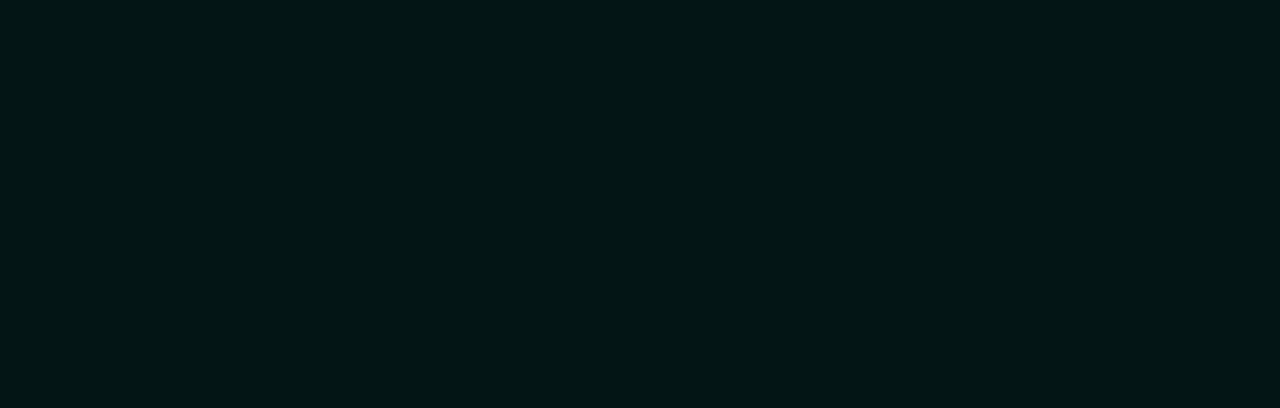
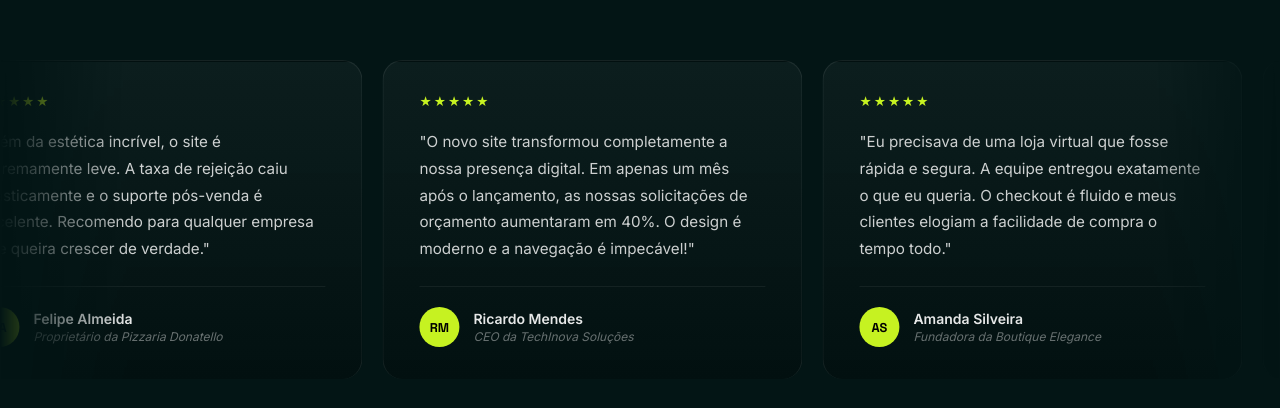
Before and after one commit to MateusBrasil/VV-Trafic-Website, a React (Vite) app: page / in a window 1280 px wide. Shown: the part 7889-8297 px from the top of the page. Built offline with nearby package versions, Linux system fonts and the light colour scheme.

Commit message:
feat: InfiniteMovingCards testimonials carousel

```diff
--- a/src/components/Testimonials.jsx
+++ b/src/components/Testimonials.jsx
@@ -1,125 +1,255 @@
-import React from 'react';
-import styled from 'styled-components';
+import React, { useEffect, useState, useRef } from "react";
+import styled, { keyframes, createGlobalStyle } from "styled-components";
 
-const TESTI = [
-  {
-    name: "Cliente · Nome",
-    role: "CEO",
-    company: "Empresa XPTO",
-    initials: "CN",
-    quote: "A VV Traffic estruturou o nosso canal e em menos de 1 mês triplicámos os nossos leads qualificados. Resultados absolutamente fora do normal.",
-  },
-  {
-    name: "Cliente · Nome",
-    role: "Diretor Comercial",
-    company: "Empresa Y",
-    initials: "CN",
-    quote: "Estávamos céticos com a garantia, mas entregaram tudo e mais alguma coisa. Transparência nos dados e leads todos os dias.",
-  },
-  {
-    name: "Cliente · Nome",
-    role: "Fundador",
-    company: "Empresa Z",
-    initials: "CN",
-    quote: "A melhor decisão que tomámos este ano. O Método ESCALA funciona e agora conseguimos prever as nossas vendas com precisão.",
-  },
-];
-
-const Grid = styled.div`
-  display: grid;
-  grid-template-columns: repeat(3, 1fr);
-  gap: 32px;
-
-  @media (max-width: 992px) {
-    grid-template-columns: 1fr;
+/* ── global scroll keyframe ── */
+const GlobalScrollAnim = createGlobalStyle`
+  @keyframes scroll {
+    to { transform: translate(calc(-50% - 0.5rem)); }
+  }
+  .animate-scroll {
+    animation: scroll var(--animation-duration, 40s) var(--animation-direction, forwards) linear infinite;
+  }
+  .animate-scroll:hover {
+    animation-play-state: paused;
   }
 `;
 
-const TestiCard = styled.article`
-  padding: 40px;
-  background: rgba(255,255,255,0.02);
-  border: 1px solid rgba(255,255,255,0.05);
-  border-radius: 24px;
+/* ── styled ── */
+const Section = styled.section`
+  padding: 120px 0 140px;
+`;
+
+const Container = styled.div`
+  max-width: 1200px;
+  margin: 0 auto;
+  padding: 0 40px;
+  @media (max-width: 768px) { padding: 0 24px; }
+`;
+
+const Header = styled.div`
+  margin-bottom: 64px;
+`;
+
+const ScrollerContainer = styled.div`
+  position: relative;
+  z-index: 20;
+  max-width: 100%;
+  overflow: hidden;
+  mask-image: linear-gradient(to right, transparent, white 10%, white 90%, transparent);
+  -webkit-mask-image: linear-gradient(to right, transparent, white 10%, white 90%, transparent);
+`;
+
+const ScrollerList = styled.ul`
   display: flex;
-  flex-direction: column;
-  gap: 24px;
-  transition: all 0.3s ease;
+  min-width: 100%;
+  flex-shrink: 0;
+  gap: 20px;
+  padding: 24px 0;
+  width: max-content;
+  flex-wrap: nowrap;
+  list-style: none;
+  margin: 0;
+`;
+
+const CardItem = styled.li`
+  width: 420px;
+  max-width: 90vw;
+  position: relative;
+  border-radius: 20px;
+  border: 1px solid rgba(255,255,255,0.08);
+  border-bottom: none;
+  flex-shrink: 0;
+  padding: 32px 36px;
+  background: linear-gradient(180deg, rgba(255,255,255,0.04) 0%, rgba(0,0,0,0.2) 100%);
+  transition: border-color 0.3s ease;
 
   &:hover {
-    background: rgba(198,242,33,0.03);
-    border-color: rgba(198,242,33,0.2);
-    transform: translateY(-5px);
+    border-color: rgba(198,242,33,0.25);
   }
+`;
 
-  .stars {
-    color: var(--c-verde);
-    letter-spacing: 0.2em;
-  }
+const Stars = styled.div`
+  color: var(--c-verde, #c6f221);
+  font-size: 0.85rem;
+  letter-spacing: 0.15em;
+  margin-bottom: 20px;
+`;
 
-  .quote {
-    font-size: 1.125rem;
-    line-height: 1.6;
-    color: #fff;
+const Quote = styled.span`
+  display: block;
+  font-size: 0.95rem;
+  line-height: 1.75;
+  color: rgba(255,255,255,0.8);
+  font-weight: 400;
   flex: 1;
-    font-style: italic;
-  }
+`;
 
-  .person {
+const CardBottom = styled.div`
   display: flex;
+  flex-direction: row;
   align-items: center;
-    gap: 16px;
-    border-top: 1px solid rgba(255,255,255,0.05);
-    padding-top: 24px;
-  }
+  gap: 14px;
+  margin-top: 24px;
+  padding-top: 20px;
+  border-top: 1px solid rgba(255,255,255,0.06);
+`;
 
-  .avatar {
-    width: 48px;
-    height: 48px;
+const Avatar = styled.div`
+  width: 40px;
+  height: 40px;
   border-radius: 50%;
-    background: var(--c-verde);
+  background: var(--c-verde, #c6f221);
   color: #000;
   display: flex;
   align-items: center;
   justify-content: center;
   font-family: var(--font-display);
+  font-weight: 800;
+  font-size: 0.8rem;
+  flex-shrink: 0;
+`;
+
+const AuthorName = styled.span`
+  display: block;
+  font-size: 0.875rem;
+  color: rgba(255,255,255,0.9);
   font-weight: 700;
+  line-height: 1.4;
+`;
+
+const AuthorTitle = styled.span`
+  display: block;
+  font-size: 0.75rem;
+  color: rgba(255,255,255,0.4);
+  font-style: italic;
+  line-height: 1.4;
+`;
+
+/* ── InfiniteMovingCards (exact logic from prompt) ── */
+const InfiniteMovingCards = ({
+  items,
+  direction = "left",
+  speed = "fast",
+  pauseOnHover = true,
+}) => {
+  const containerRef = useRef(null);
+  const scrollerRef  = useRef(null);
+  const [start, setStart] = useState(false);
+
+  useEffect(() => {
+    addAnimation();
+  }, []);
+
+  function addAnimation() {
+    if (containerRef.current && scrollerRef.current) {
+      const scrollerContent = Array.from(scrollerRef.current.children);
+      scrollerContent.forEach((item) => {
+        const duplicatedItem = item.cloneNode(true);
+        if (scrollerRef.current) scrollerRef.current.appendChild(duplicatedItem);
+      });
+      getDirection();
+      getSpeed();
+      setStart(true);
+    }
   }
 
-  .info {
-    .name { font-weight: 600; color: #fff; }
-    .role { font-size: 0.875rem; color: var(--c-text-muted); }
+  const getDirection = () => {
+    if (containerRef.current) {
+      containerRef.current.style.setProperty(
+        "--animation-direction",
+        direction === "left" ? "forwards" : "reverse"
+      );
     }
-`;
+  };
 
-const Testimonials = () => {
+  const getSpeed = () => {
+    if (containerRef.current) {
+      const dur = speed === "fast" ? "20s" : speed === "normal" ? "40s" : "80s";
+      containerRef.current.style.setProperty("--animation-duration", dur);
+    }
+  };
+
   return (
-    <section className="section" id="testemunhos">
-      <div className="container">
-        <div className="reveal" style={{ maxWidth: 720, marginBottom: 60 }}>
-          <span className="badge">06 · Testemunhos</span>
+    <ScrollerContainer ref={containerRef}>
+      <ScrollerList
+        ref={scrollerRef}
+        className={`${start ? "animate-scroll" : ""}`}
+        style={{ animationPlayState: undefined }}
+      >
+        {items.map((item, idx) => {
+          const initials = item.name.split(" ").map(w => w[0]).slice(0, 2).join("").toUpperCase();
+          return (
+            <CardItem key={item.name + idx}>
+              <blockquote style={{ display: "flex", flexDirection: "column", height: "100%" }}>
+                <Stars>★★★★★</Stars>
+                <Quote>"{item.quote}"</Quote>
+                <CardBottom>
+                  <Avatar>{initials}</Avatar>
+                  <span>
+                    <AuthorName>{item.name}</AuthorName>
+                    <AuthorTitle>{item.title}</AuthorTitle>
+                  </span>
+                </CardBottom>
+              </blockquote>
+            </CardItem>
+          );
+        })}
+      </ScrollerList>
+    </ScrollerContainer>
+  );
+};
+
+/* ── testimonials data ── */
+const testimonials = [
+  {
+    quote: "O novo site transformou completamente a nossa presença digital. Em apenas um mês após o lançamento, as nossas solicitações de orçamento aumentaram em 40%. O design é moderno e a navegação é impecável!",
+    name: "Ricardo Mendes",
+    title: "CEO da TechInova Soluções",
+  },
+  {
+    quote: "Eu precisava de uma loja virtual que fosse rápida e segura. A equipe entregou exatamente o que eu queria. O checkout é fluido e meus clientes elogiam a facilidade de compra o tempo todo.",
+    name: "Amanda Silveira",
+    title: "Fundadora da Boutique Elegance",
+  },
+  {
+    quote: "Trabalho com consultoria e ter um site que transmite autoridade mudou meu patamar de negociação. Hoje fecho contratos maiores porque minha imagem online condiz com a qualidade do meu serviço.",
+    name: "Carlos Eduardo",
+    title: "Consultor Estratégico na CE Negócios",
+  },
+  {
+    quote: "A integração do SEO foi fenomenal. Estamos na primeira página do Google para as palavras-chave mais importantes do nosso nicho sem gastar fortunas em anúncios. Melhor investimento que fizemos.",
+    name: "Juliana Costa",
+    title: "Diretora de Marketing na Verde Vida",
+  },
+  {
+    quote: "Além da estética incrível, o site é extremamente leve. A taxa de rejeição caiu drasticamente e o suporte pós-venda é excelente. Recomendo para qualquer empresa que queira crescer de verdade.",
+    name: "Felipe Almeida",
+    title: "Proprietário da Pizzaria Donatello",
+  },
+];
+
+/* ── main component ── */
+const Testimonials = () => (
+  <>
+    <GlobalScrollAnim />
+    <Section id="testemunhos">
+      <Container>
+        <Header className="reveal">
+          <span className="badge">07 · Testemunhos</span>
           <h2 className="t-section-heading" style={{ marginTop: 16 }}>
             O que os nossos <span className="verde">clientes dizem.</span>
           </h2>
-        </div>
+        </Header>
+      </Container>
 
-        <Grid>
-          {TESTI.map((t, i) => (
-            <TestiCard className="reveal" key={i} style={{ transitionDelay: `${i * 0.1}s` }}>
-              <div className="stars">★★★★★</div>
-              <p className="quote">"{t.quote}"</p>
-              <div className="person">
-                <span className="avatar">{t.initials}</span>
-                <div className="info">
-                  <div className="name">{t.name}</div>
-                  <div className="role">{t.role} · {t.company}</div>
-                </div>
-              </div>
-            </TestiCard>
-          ))}
-        </Grid>
-      </div>
-    </section>
+      <InfiniteMovingCards
+        items={testimonials}
+        direction="right"
+        speed="slow"
+        pauseOnHover={true}
+      />
+    </Section>
+  </>
 );
-};
 
 export default Testimonials;
```
Lines whose indentation alone changed are shown as unchanged.
